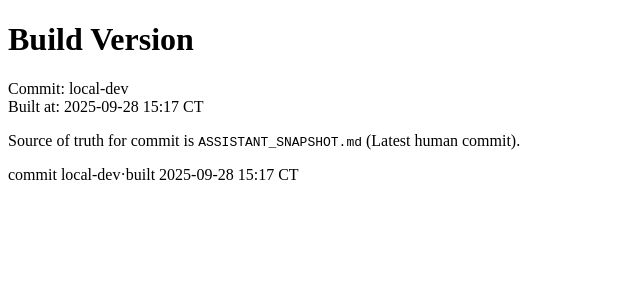
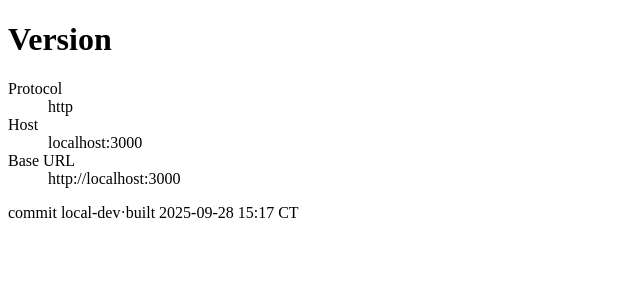
Before and after one commit to tomsullivan79/voiceflow-exit, a Next.js app: page /version in a window 1280 px wide. Shown: the top 300 px of the page, without its empty margins (0-640 px from the left). Built offline with nearby package versions, Linux system fonts and the light colour scheme.

Commit message:
18C-Fix1: Next15 headers() → await in /version

```diff
--- a/app/version/page.tsx
+++ b/app/version/page.tsx
@@ -1,37 +1,33 @@
 // app/version/page.tsx
 import { headers } from "next/headers";
 
-export const dynamic = "force-dynamic";
-
-async function getVersion() {
-  const h = headers();
-  const proto = h.get("x-forwarded-proto") ?? "https";
-  const host = h.get("x-forwarded-host") ?? h.get("host");
-  if (!host) throw new Error("Host header missing");
-  const base = `${proto}://${host}`;
-
-  const res = await fetch(`${base}/api/version`, { cache: "no-store" });
-  if (!res.ok) throw new Error(`Failed to load version: ${res.status}`);
-  return (await res.json()) as { commit: string; built_at: string };
-}
+export const dynamic = "force-dynamic"; // fine to keep/remove; helps in some envs
 
 export default async function VersionPage() {
-  const v = await getVersion();
+  // Next 15: headers() is async
+  const h = await headers();
+
+  const proto = h.get("x-forwarded-proto") ?? "https";
+  const host = h.get("x-forwarded-host") ?? h.get("host") ?? "localhost:3000";
+  const baseUrl = `${proto}://${host}`;
+
   return (
     <main className="mx-auto max-w-xl p-6">
-      <h1 className="text-2xl font-semibold mb-4">Build Version</h1>
-      <div className="rounded-lg border p-4 text-sm">
+      <h1 className="text-xl font-semibold mb-4">Version</h1>
+      <dl className="space-y-2">
         <div>
-          <span className="font-medium">Commit:</span> {v.commit}
+          <dt className="font-medium">Protocol</dt>
+          <dd>{proto}</dd>
         </div>
         <div>
-          <span className="font-medium">Built at:</span> {v.built_at}
+          <dt className="font-medium">Host</dt>
+          <dd>{host}</dd>
         </div>
-      </div>
-      <p className="mt-4 text-xs text-gray-500">
-        Source of truth for commit is <code>ASSISTANT_SNAPSHOT.md</code> (Latest
-        human commit).
-      </p>
+        <div>
+          <dt className="font-medium">Base URL</dt>
+          <dd>{baseUrl}</dd>
+        </div>
+      </dl>
     </main>
   );
 }
```
